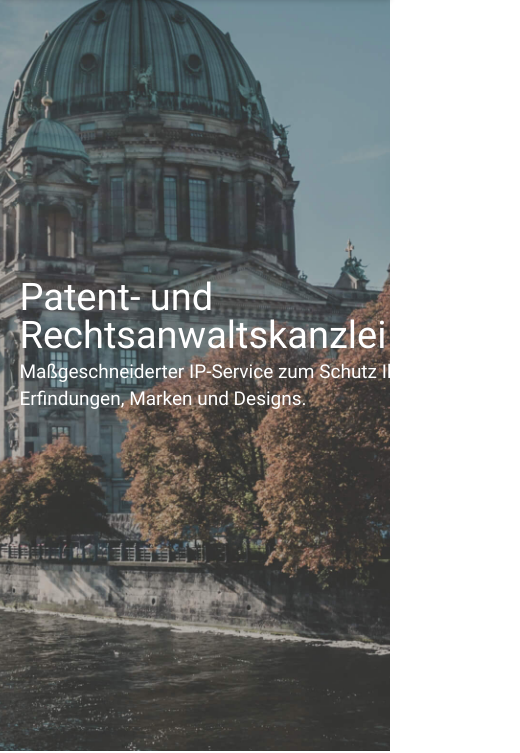
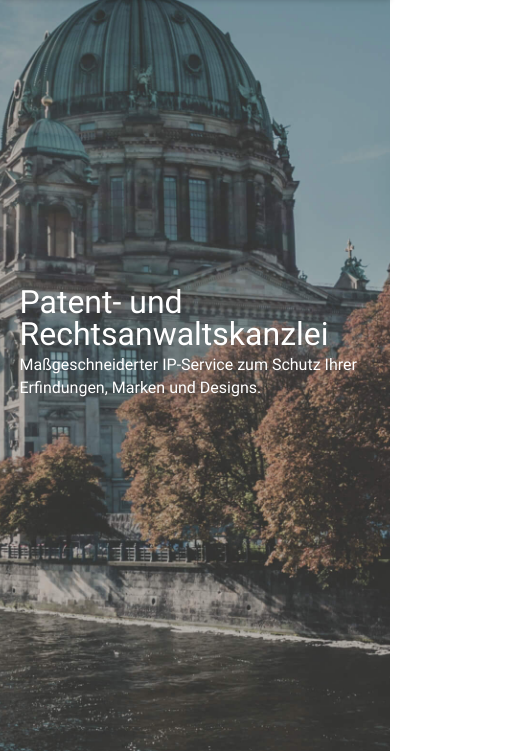
Before and after one commit to alicejo/zh, a plain HTML site: page index.html in a window 390 px wide. Shown: the part 93-846 px from the top of the page, 520 px wide, since content can reach past the window. Drawn offline with nearby package versions, Linux system fonts and the light colour scheme.

Commit message:
index mobile adjustments

```diff
--- a/css/global.css
+++ b/css/global.css
@@ -52,7 +52,18 @@ h1 span {
 	line-height: 1.4;
 	font-size: 0.5em;
 	margin-top: 0.3em;
-	width: 500px;
+}
+
+@media only screen and (min-width: 700px) {
+	h1 span {
+		width: 500px;
+	}
+}
+
+@media only screen and (max-width: 390px) {
+	h1 {
+		font-size: 2em;
+	}
 }
 
 h2 {
@@ -294,6 +305,7 @@ nav {
 }
 
 nav ul.language-selector li a {
+	font-size: 1.02em;
 	padding: 12px 12px;
 }
 
@@ -689,3 +701,11 @@ section.team .mitarbeiter {
 		filter: brightness(90%);
 	}
 }
+
+@media only screen and (max-width: 600px) {
+	.contact .map a img {
+		max-height: none;
+		max-width: none;
+		width: 100%;
+	}
+}
```
